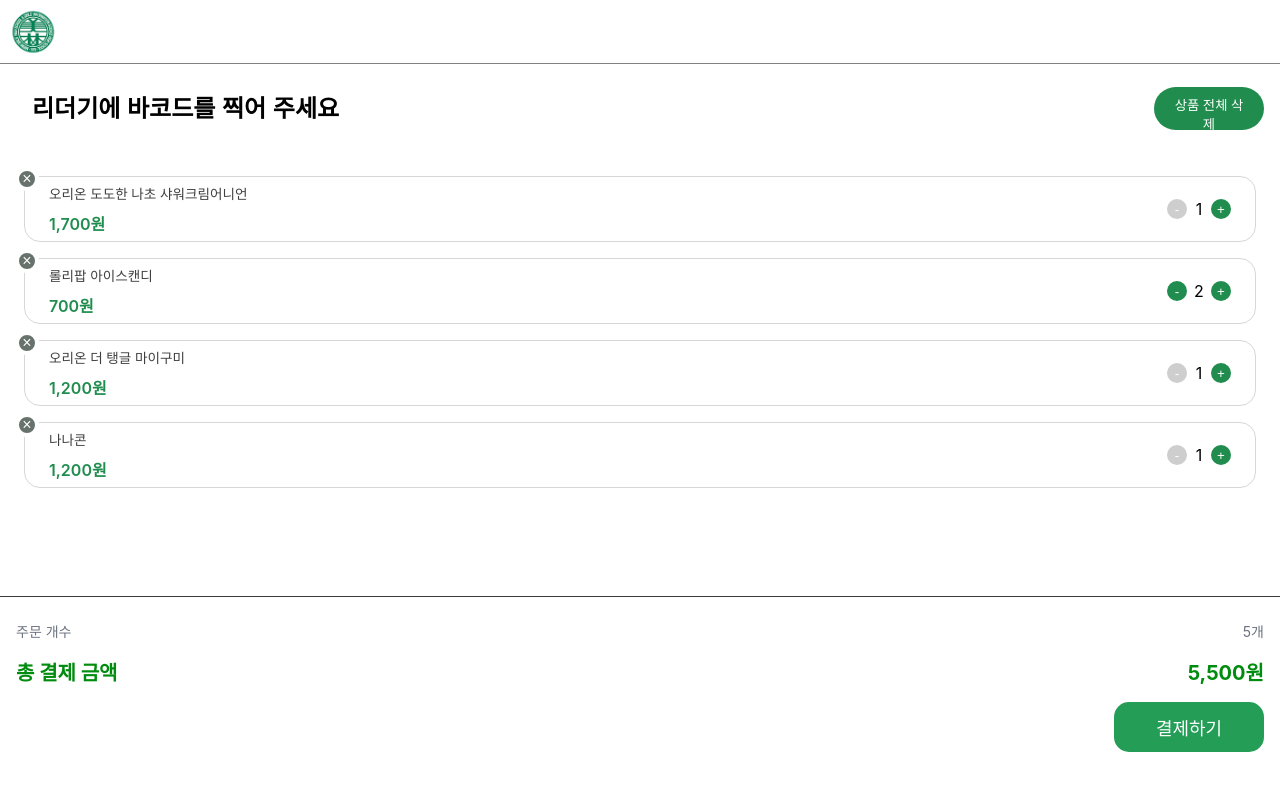
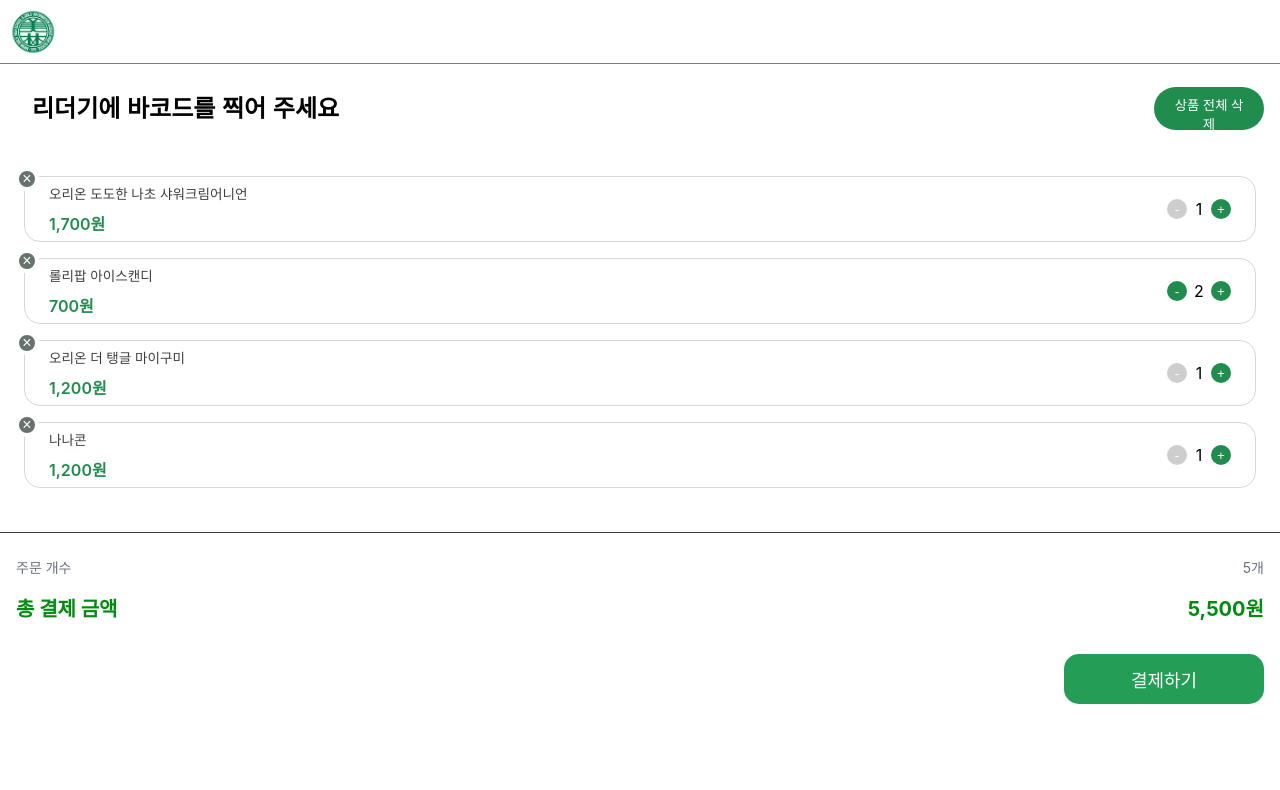
Before and after one commit to app-and-me/2025_ITShow_MirimPay_Client, a React (Vite) app: page / in a window 1280 px wide. Shown: the top 790 px of the page. Built offline with nearby package versions, Linux system fonts and the light colour scheme; a web font is replaced by a local one.

Commit message:
fix: 결제 버튼 비활성화

```diff
--- a/src/components/Button.tsx
+++ b/src/components/Button.tsx
@@ -11,9 +11,16 @@ const StyledButton = styled.button<ButtonProps>`
   border-radius: 0.375rem;
   padding: 0.5rem 1rem;
   font-weight: 500;
-  transition: background-color 0.2s ease;
   border: none;
   cursor: pointer;
+
+    ${(props) =>
+    props.disabled &&
+    css`
+      opacity: 0.5;
+      cursor: not-allowed;
+      pointer-events: none;
+    `}
 
   ${(props) =>
     props.variant == "plus" &&
@@ -73,7 +80,7 @@ const StyledButton = styled.button<ButtonProps>`
       css`
         background-color: #249D57;
         color: white;
-        width: 150px;
+        width: 200px;
         height: 50px;
         float: right;
         border-radius: 15px;
--- a/src/components/Footer.tsx
+++ b/src/components/Footer.tsx
@@ -7,7 +7,7 @@ const breakpoints = {
 
 const CartSummary = styled.div`
   position: fixed;
-  bottom: 0;
+  bottom: 3rem;
   left: 0;
   right: 0;
   width: 100%;
@@ -43,6 +43,8 @@ const ButtonWrapper = styled.div`
   display: flex;
   justify-content: flex-end;
   gap: 0.5rem;
+  width: 100%;
+  margin-top: 1rem;
 `;
 
 interface FooterProps {
--- a/src/pages/Cart.tsx
+++ b/src/pages/Cart.tsx
@@ -47,7 +47,7 @@ const CartSummary = styled.div`
   right: 0;
   width: 100%;
   background-color: white;
-  padding: 1.5rem 1rem 3rem;
+  padding: 1.5rem 1rem 2rem;
   border-top: 1px solid #3A3A3A;
   display: flex;
   flex-direction: column;
@@ -164,7 +164,7 @@ export default function Cart() {
           </ProductWrapper>
         ))}
         <Footer totalQuantity={totalQuantity} totalPrice={totalPrice}>
-          <Button variant="pay" onClick={goToPayment}>결제하기</Button>
+          <Button variant="pay" onClick={goToPayment} disabled={totalQuantity == 0}>결제하기</Button>
         </Footer>
       </CartContainer>
     </>
```
